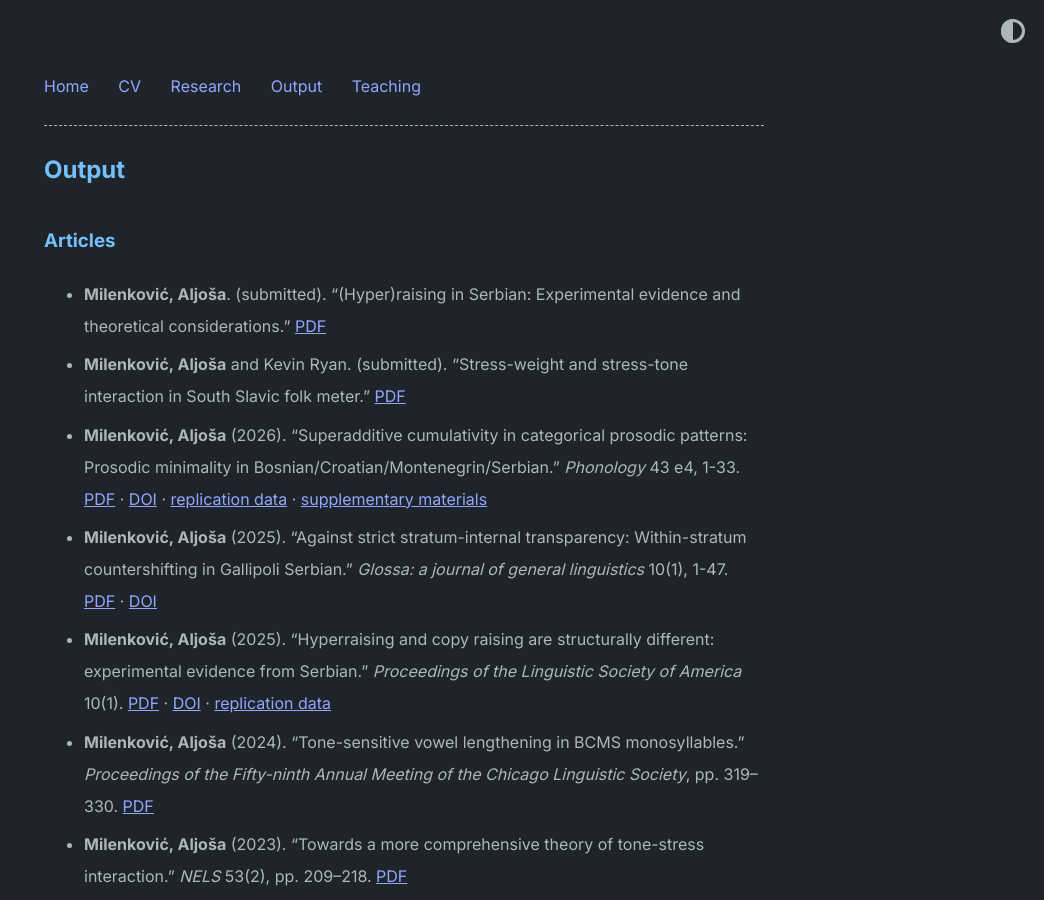
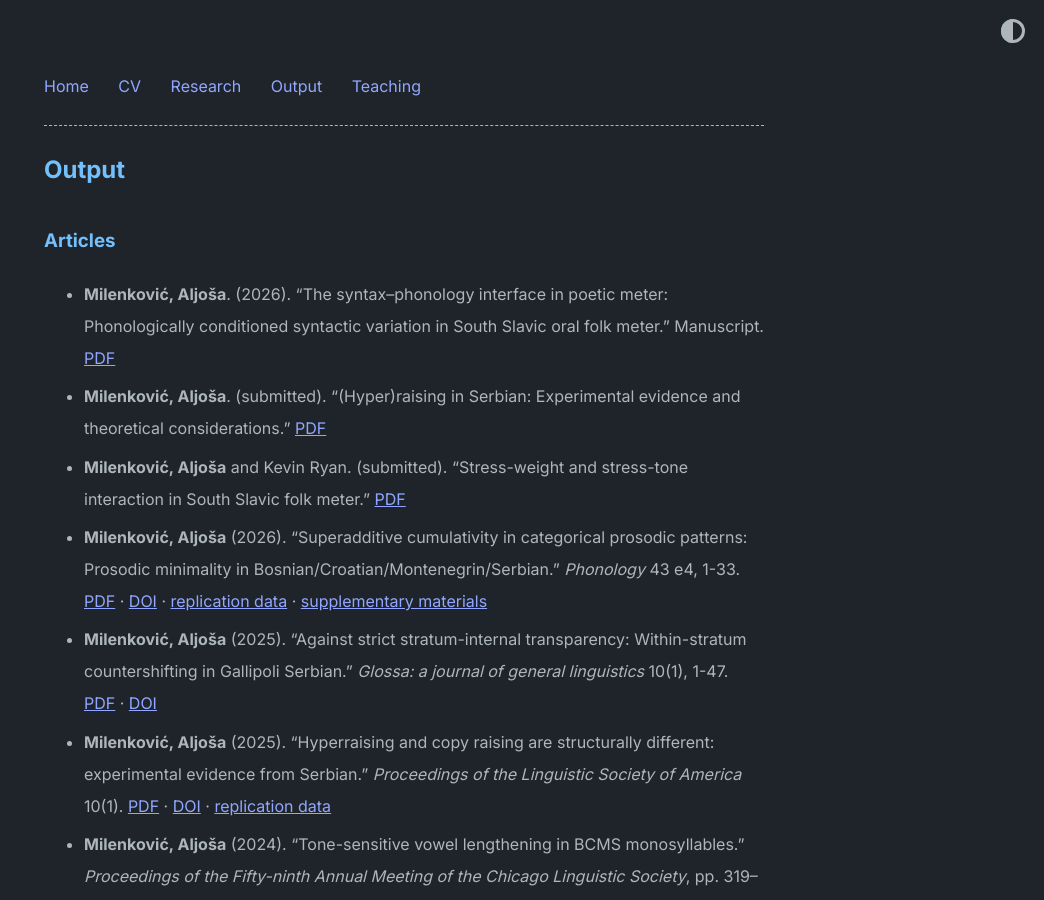
Before and after one commit to AljosaMilenkovic/AljosaMilenkovic.github.io, a Jekyll site: the page built from papers.md, in a window 1280 px wide and 900 px high. Shown: the whole window, without its empty margins (236-1280 px from the left). Built offline with Jekyll 4.4.1, drawn with Linux system fonts in a browser that asks for light colours.

Commit message:
Update papers.md

```diff
--- a/papers.md
+++ b/papers.md
@@ -6,6 +6,7 @@ permalink: /papers/
 
 ### Articles
 
+- **Milenković, Aljoša**. (2026). “The syntax–phonology interface in poetic meter: Phonologically conditioned syntactic variation in South Slavic oral folk meter.” Manuscript. [PDF](/syntax phonology.pdf)
 - **Milenković, Aljoša**. (submitted). “(Hyper)raising in Serbian: Experimental evidence and theoretical considerations.”  [PDF](/syntax.pdf)
 - **Milenković, Aljoša** and Kevin Ryan. (submitted). “Stress-weight and stress-tone interaction in South Slavic folk meter.”  [PDF](/metrics.pdf)
 - **Milenković, Aljoša** (2026). “Superadditive cumulativity in categorical prosodic patterns: Prosodic minimality in Bosnian/Croatian/Montenegrin/Serbian.” *Phonology* 43 e4, 1-33. [PDF](/superadditive cumulativity.pdf) · [DOI](https://doi.org/10.1017/S0952675726100311) · [replication data](https://doi.org/10.7910/DVN/1V64L2) · [supplementary materials](https://doi.org/10.1017/S0952675726100311.sm001)
```
